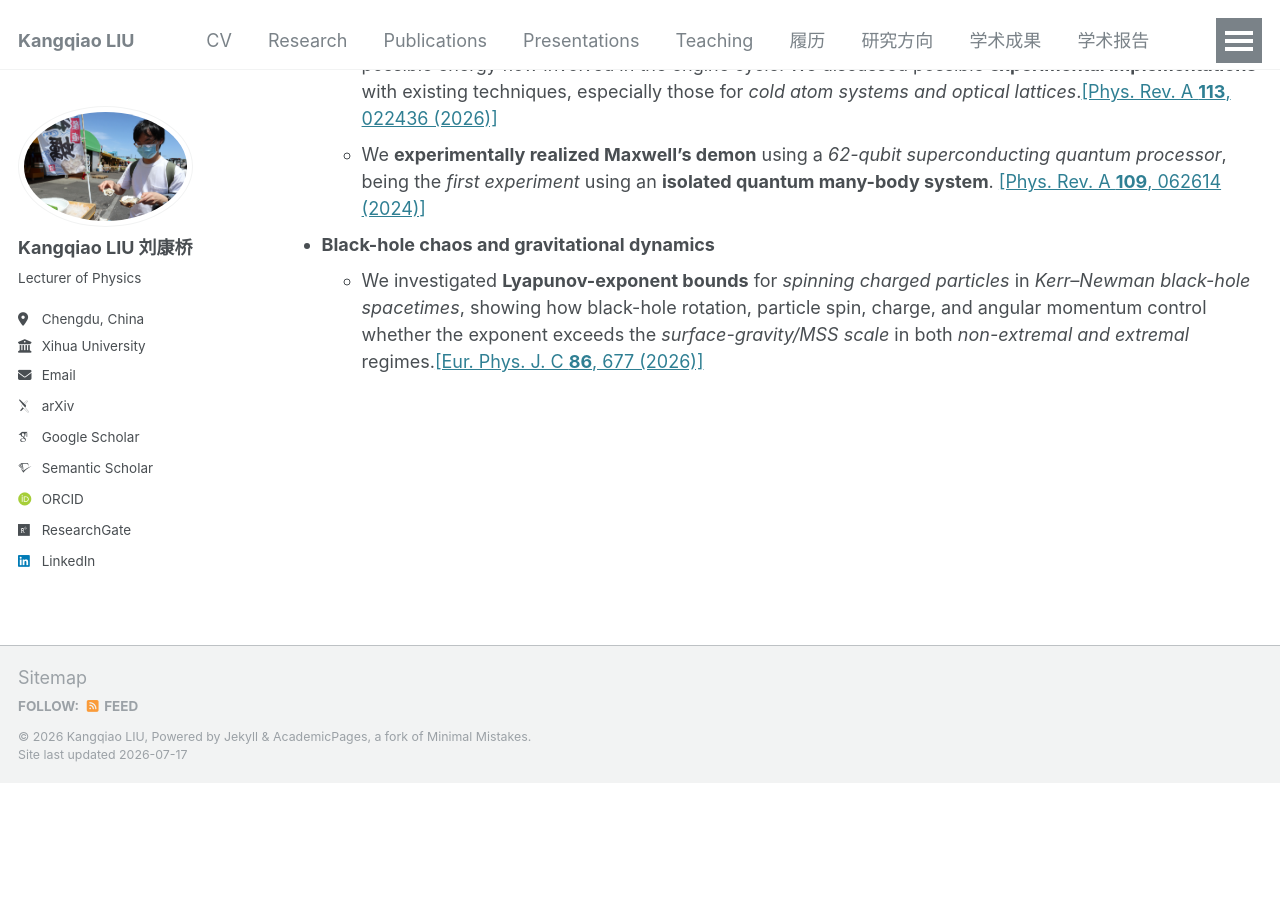
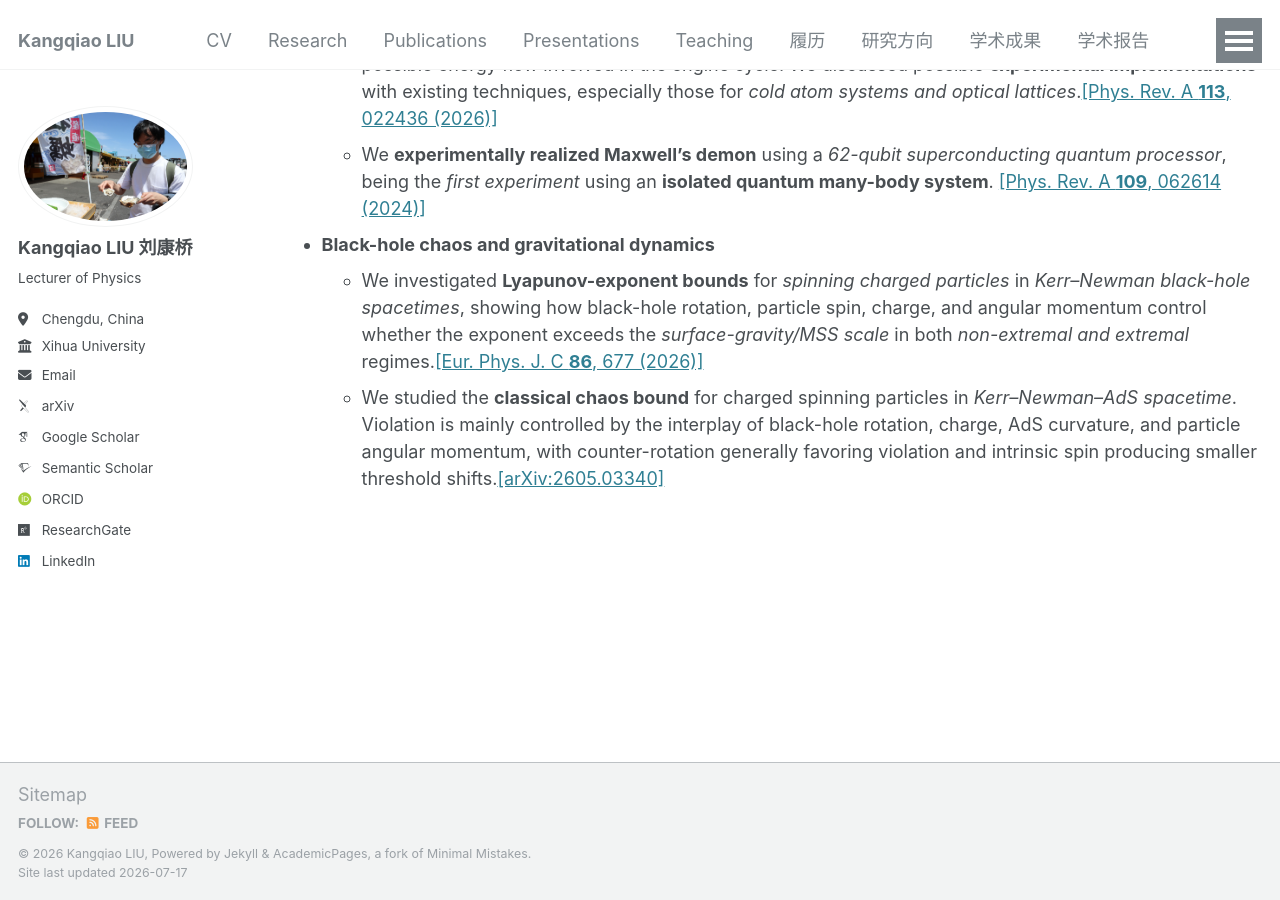
Before and after one commit to KangqiaoLiu/KangqiaoLiu.github.io, a Jekyll site: the page built from _pages/research.md, in a window 1280 px wide and 900 px high, scrolled down 1058 px. Built offline with Jekyll 4.4.1, drawn with Linux system fonts in a browser that asks for light colours; some web fonts are replaced; before the commit the page ends 1841 px from its top, so only the background shows below that.

Commit message:
Update research.md

```diff
--- a/_pages/research.md
+++ b/_pages/research.md
@@ -30,3 +30,4 @@ redirect_from:
 
 * **Black-hole chaos and gravitational dynamics**
   * We investigated **Lyapunov-exponent bounds** for *spinning charged particles* in *Kerr–Newman black-hole spacetimes*, showing how black-hole rotation, particle spin, charge, and angular momentum control whether the exponent exceeds the *surface-gravity/MSS scale* in both *non-extremal and extremal* regimes.[[Eur. Phys. J. C **86**, 677 (2026)]](https://doi.org/10.1140/epjc/s10052-026-15894-8)
+  * We studied the **classical chaos bound** for charged spinning particles in *Kerr–Newman–AdS spacetime*. Violation is mainly controlled by the interplay of black-hole rotation, charge, AdS curvature, and particle angular momentum, with counter-rotation generally favoring violation and intrinsic spin producing smaller threshold shifts.[[arXiv:2605.03340]](https://arxiv.org/abs/2605.03340)
```
